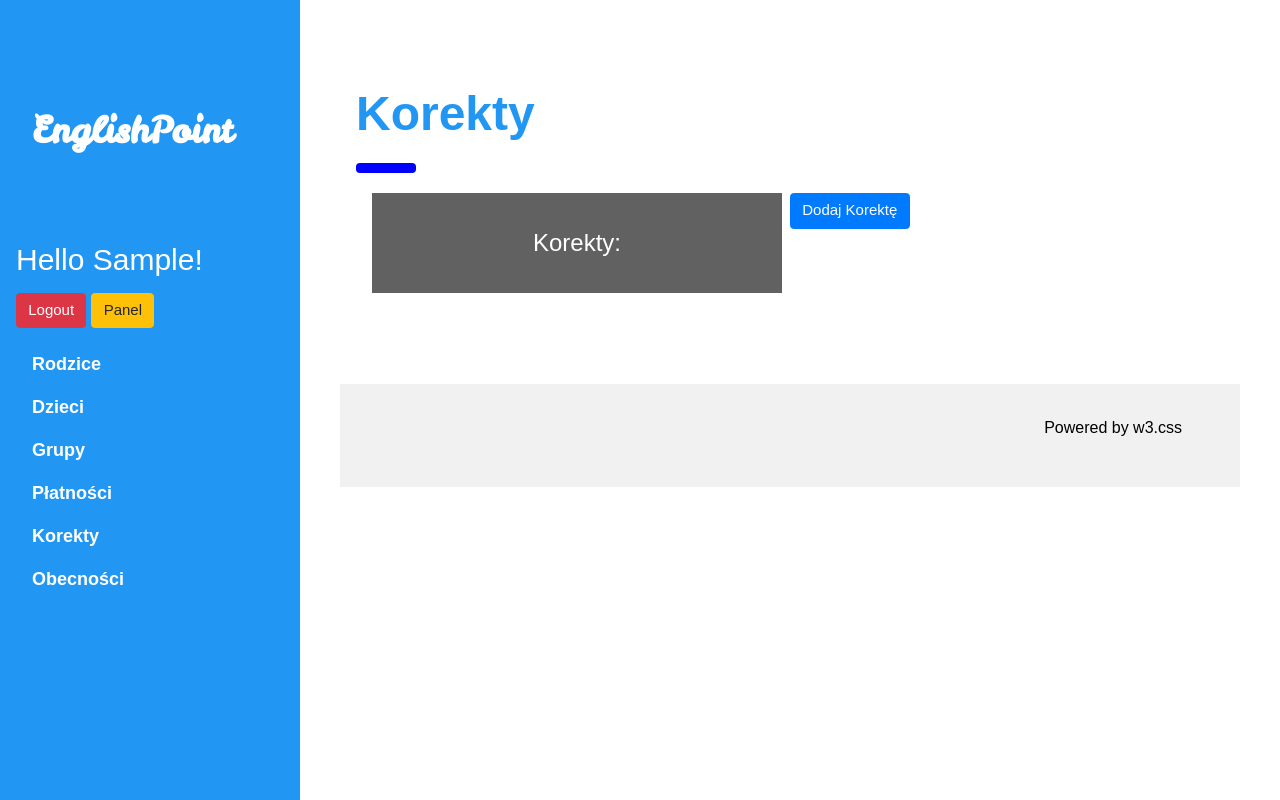
After one commit to wleklinskimateusz/englishpoint, a Django app: page /panel/corrections in a window 1280 px wide. The commit adds this page. Run offline with Django 3.2, Linux system fonts and the light colour scheme; the visitor is signed in with stand-in values (Sample User, id 1); data that the repository does not hold is empty; some libraries are stand-ins or nearby versions.

Commit message:
working corrections

```diff
--- a/handler/forms.py
+++ b/handler/forms.py
@@ -1,6 +1,6 @@
 from django import forms
 from phonenumber_field.formfields import PhoneNumberField as Phone
-from .models import Parent, StudentGroup
+from .models import Parent, StudentGroup, Student
 from django.utils.timezone import now
 
 MONTHS = [
@@ -50,6 +50,12 @@ class PaymentForm(forms.Form):
     date = forms.DateField(required=False, widget=DateInput, label='Data')
     comment = forms.CharField(max_length=50, required=False, label='Komentarz')
 
+class CorrectionForm(forms.Form):
+    kid = forms.ModelChoiceField(Student.objects.all(), label="Uczeń")
+    value = forms.FloatField(label="Kwota")
+    date = forms.DateField(required=False, widget=DateInput, label='Data')
+    info = forms.CharField(max_length=50, required=False, label='Komentarz')
+
 
 class AttendanceForm(forms.Form):
     def __init__(self, *args, **kwargs):
--- a/handler/templates/handler/base.html
+++ b/handler/templates/handler/base.html
@@ -42,6 +42,7 @@ body {font-size:16px;}
     <a href="{% url "handler:students" %}" onclick="w3_close()" class="w3-bar-item w3-button w3-hover-white">Dzieci</a>
     <a href="{% url "handler:groups" %}" onclick="w3_close()" class="w3-bar-item w3-button w3-hover-white">Grupy</a>
     <a href="{% url "handler:payments" %}" onclick="w3_close()" class="w3-bar-item w3-button w3-hover-white">Płatności</a>
+    <a href="{% url "handler:corrections"%}" onclick="w3_close()", class="w3-bar-item w3-button w3-hover-white">Korekty</a>
     <a href="{% url "handler:attendance" %}" onclick="w3_close()" class="w3-bar-item w3-button w3-hover-white">Obecności</a>
   </div>
 </nav>
--- /dev/null
+++ b/handler/templates/handler/corrections.html
@@ -0,0 +1,64 @@
+{% extends 'base.html' %}
+{% load static %}
+{% block title %}Korekty{% endblock %}
+{% block content %}
+<!-- !PAGE CONTENT! -->
+<div class="w3-main" style="margin-left:340px;margin-right:40px">
+
+  <!-- Header -->
+  <!--<div class="w3-container" style="margin-top:80px" id="home">
+    <h1 class="w3-jumbo"><b>Panel</b></h1>
+    <hr style="width:50px;border:5px solid red" class="w3-round">
+  </div>-->
+
+  <!-- Clients -->
+  <div class="w3-container" id="data" style="margin-top:75px">
+    <h1 class="w3-xxxlarge w3-text-blue"><b>Korekty</b></h1>
+    <hr style="width:50px;border:5px solid blue" class="w3-round">
+      <div class="w3-row-padding">
+    <div class="w3-half w3-margin-bottom">
+      <ul class="w3-ul w3-light-grey w3-center">
+        <li class="w3-dark-grey w3-xlarge w3-padding-32">Korekty:</li>
+        {% for cor in cors %}
+        <li class="w3-padding-16">{{ cor }}</li>
+        {% endfor %}
+        <!--<li class="w3-padding-16">
+          <h2>$ 199</h2>
+          <span class="w3-opacity">per room</span>
+        </li>
+        <li class="w3-light-grey w3-padding-24">
+          <button class="w3-button w3-white w3-padding-large w3-hover-black">Sign Up</button>
+        </li>-->
+      </ul>
+    </div>
+
+    <a href="{% url 'handler:new_correction' %}" class="btn btn-primary">Dodaj Korektę</a>
+  </div>
+
+
+
+  <!-- Contact
+  <div class="w3-container" id="contact" style="margin-top:75px">
+    <h1 class="w3-xxxlarge w3-text-red"><b>Contact.</b></h1>
+    <hr style="width:50px;border:5px solid red" class="w3-round">
+    <p>Do you want us to style your home? Fill out the form and fill me in with the details :) We love meeting new people!</p>
+    <form action="/action_page.php" target="_blank">
+      <div class="w3-section">
+        <label>Name</label>
+        <input class="w3-input w3-border" type="text" name="Name" required>
+      </div>
+      <div class="w3-section">
+        <label>Email</label>
+        <input class="w3-input w3-border" type="text" name="Email" required>
+      </div>
+      <div class="w3-section">
+        <label>Message</label>
+        <input class="w3-input w3-border" type="text" name="Message" required>
+      </div>
+      <button type="submit" class="w3-button w3-block w3-padding-large w3-red w3-margin-bottom">Send Message</button>
+    </form>
+  </div>
+-->
+<!-- End page content -->
+</div>
+{% endblock %}
--- a/handler/urls.py
+++ b/handler/urls.py
@@ -20,6 +20,8 @@ urlpatterns = [
     path('student/new', views.new_student, name='new_student'),
     path('payments', views.payments, name="payments"),
     path('payments/new', views.new_payment, name="new_payment"),
+    path('corrections', views.corrections, name='corrections'),
+    path('corrections/new', views.new_correction, name="new_correction"),
     path('groups', views.groups, name='groups'),
     path('groups/<int:group_id>', views.group, name='group'),
     path('groups/<int:pk>/delete', views.GroupDeleteView.as_view(), name='delete_group'),
--- a/handler/views.py
+++ b/handler/views.py
@@ -3,7 +3,7 @@ from django.views.generic import DeleteView, UpdateView
 from django.urls import reverse_lazy
 from django.forms import Form
 from .models import *
-from .forms import StudentForm, StudentGroupForm, ParentForm, PaymentForm, AttendanceForm, SendMailForm
+from .forms import StudentForm, StudentGroupForm, ParentForm, PaymentForm, AttendanceForm, SendMailForm, CorrectionForm
 from django.core.mail import send_mail
 from datetime import timedelta
 # Create your views here.
@@ -401,6 +401,43 @@ class PaymentDeleteView(DeleteView):
     success_url = reverse_lazy('handler:payments')
 
 
+
+###CORRECTION###
+def corrections(request):
+    if not request.user.is_authenticated:
+        return redirect('/accounts/login')
+
+    template_name = 'corrections.html'
+    context = {
+        'cors': Correction.objects.all(),
+    }
+    return render(request, template_name, context)
+
+def new_correction(request):
+    if not request.user.is_authenticated:
+        return redirect('/accounts/login')
+
+    template_name = 'form.html'
+    if request.method == 'POST':
+        form = CorrectionForm(request.POST)
+        if form.is_valid():
+            new = Correction()
+            new.kid = form.cleaned_data['kid']
+            new.value = form.cleaned_data['value']
+            new.date = form.cleaned_data['date']
+            new.info = form.cleaned_data['info']
+            new.save()
+            return HttpResponseRedirect(reverse_lazy('handler:corrections'))
+    else:
+        form = CorrectionForm()
+    context = {
+        'form': form,
+        'title': "Nowa korekta"
+
+    }
+
+    return render(request, template_name, context)
+
 ###ATENDANCE###
 def attendance(request):
     if not request.user.is_authenticated:
```
Also changed, not shown: handler/models.py (+6 -1 lines), handler/migrations/0004_auto_20201127_1440.py (added), handler/migrations/0005_auto_20201127_1444.py (added).
